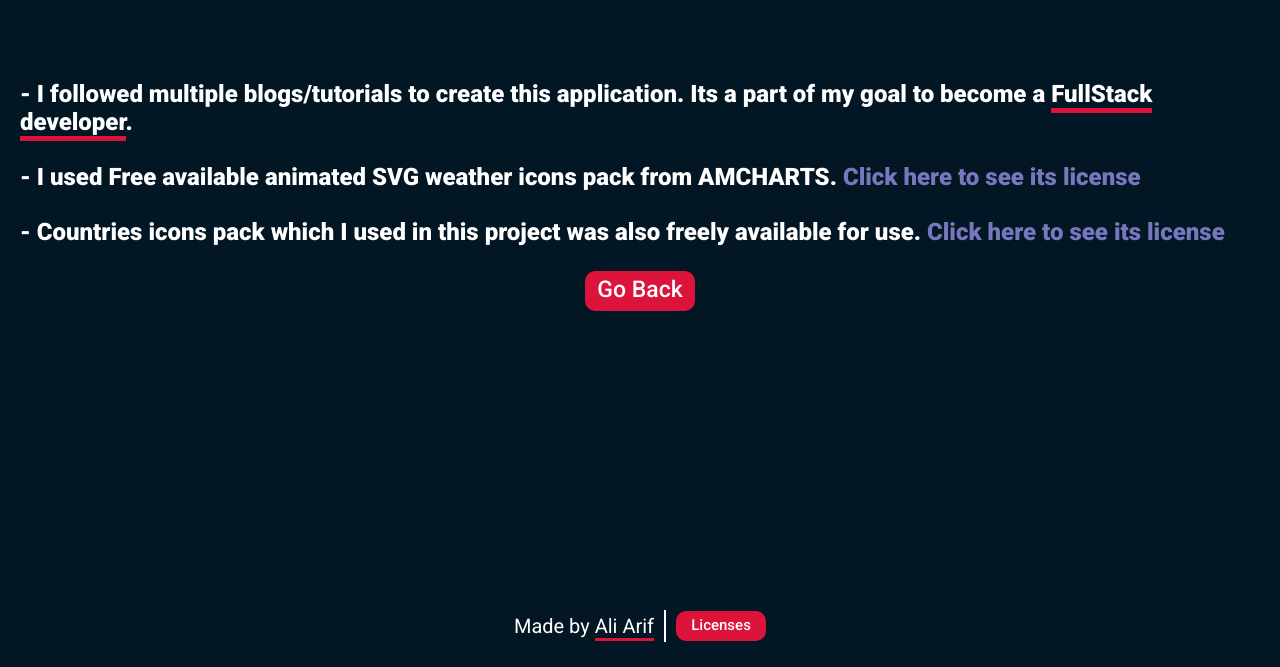
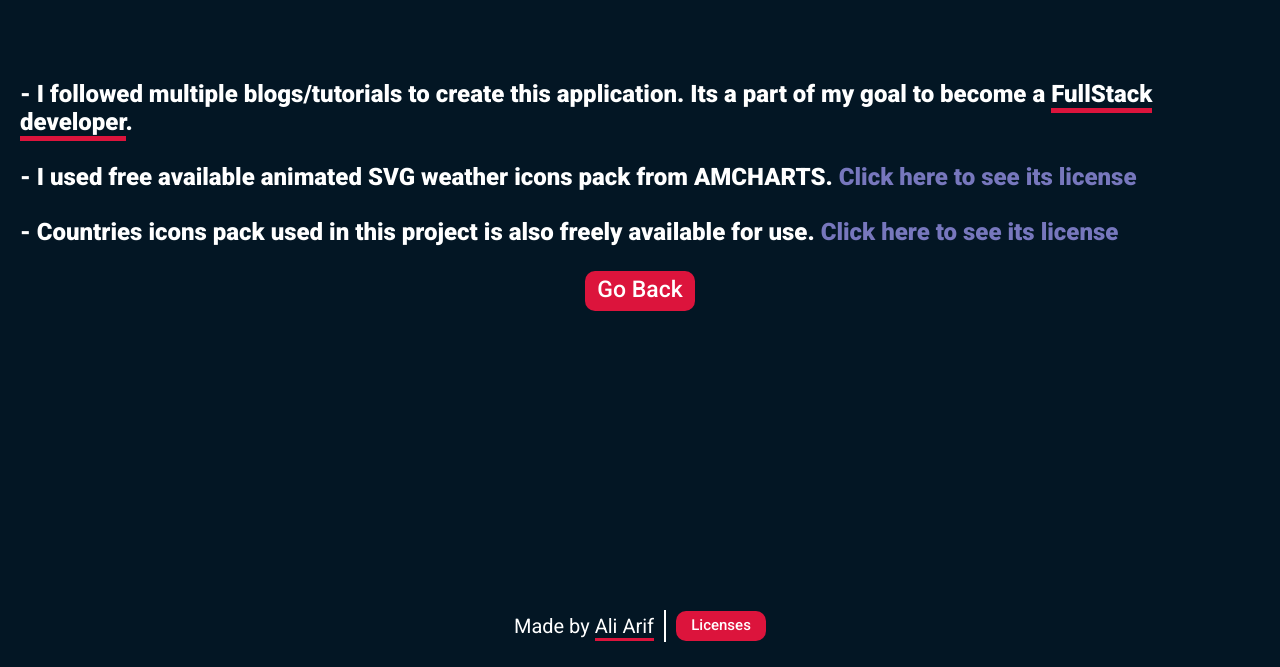
Before and after one commit to ALIARIF93/WeatherApp, a plain HTML site: page licenses.html in a window 1280 px wide. Shown: the part 135-802 px from the top of the page. Drawn offline with Linux system fonts and the light colour scheme.

Commit message:
Update licenses.html

```diff
--- a/licenses.html
+++ b/licenses.html
@@ -22,7 +22,7 @@
           a part of my goal to become a <span>FullStack developer</span>.
           <br />
           <br />
-          - I used Free available animated SVG weather icons pack from AMCHARTS.
+          - I used free available animated SVG weather icons pack from AMCHARTS.
           <a
             href="https://www.amcharts.com/free-animated-svg-weather-icons/"
             target="_blank"
@@ -30,7 +30,7 @@
           >
           <br />
           <br />
-          - Countries icons pack which I used in this project was also freely
+          - Countries icons pack used in this project is also freely
           available for use.
           <a href="http://www.famfamfam.com/lab/icons/flags/" target="_blank"
             >Click here to see its license</a
```
